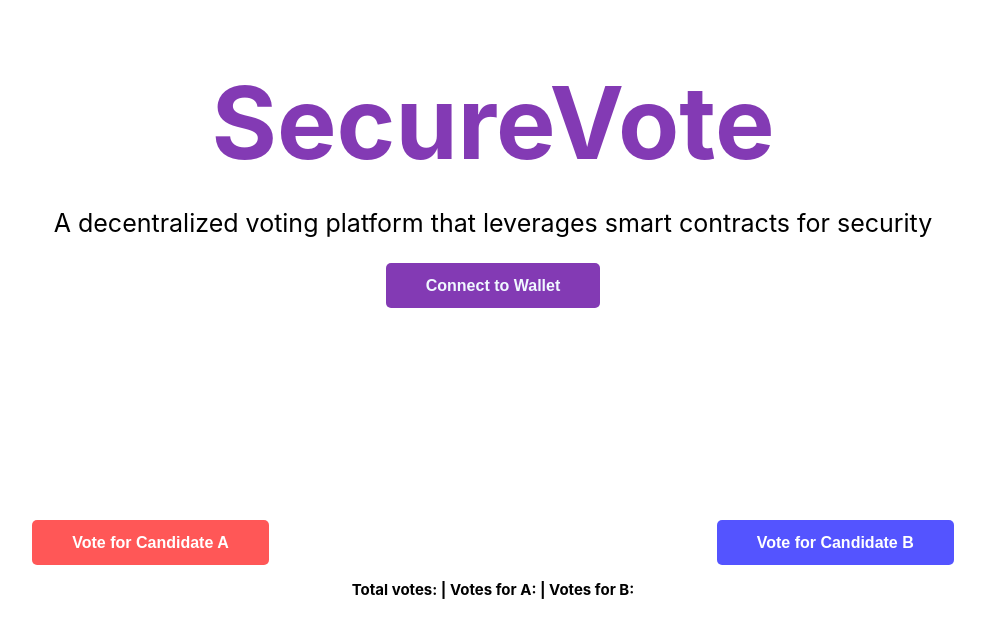
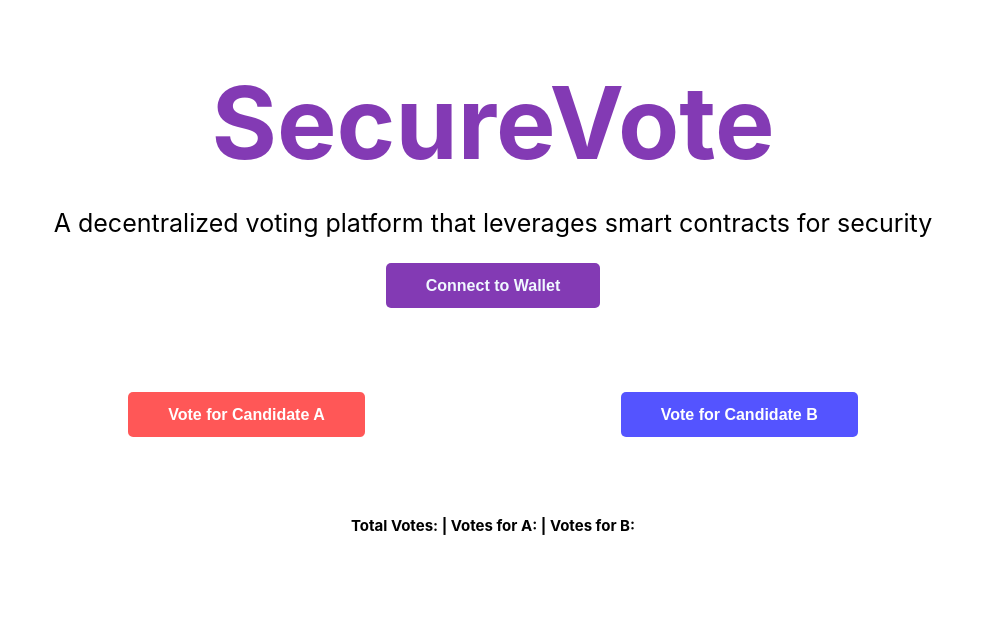
Before and after one commit to abhayratti/votingdapp-frontend, a React (Create React App) app: page / in a window 1280 px wide. Shown: the top 638 px of the page, without its empty margins (147-1132 px from the left). Built offline with nearby package versions, Linux system fonts and the light colour scheme.

Commit message:
bug fixes

```diff
--- a/src/App.js
+++ b/src/App.js
@@ -188,7 +188,7 @@ const App = () => {
               Vote for Candidate B
             </button>
             <div className="sub-sub-text">
-              <p>Total votes: {allVotes} | Votes for A: {currentVotesForA} | Votes for B: {currentVotesForB}</p>
+              <p>Total Votes: {allVotes} | Votes for A: {currentVotesForA} | Votes for B: {currentVotesForB}</p>
             </div>
           </div>
         </div>
--- a/src/styles/App.css
+++ b/src/styles/App.css
@@ -25,7 +25,6 @@
   cursor: pointer;
   font-size: 16px;
   font-weight: bold;
-  margin-top: 35px;
 }
 
 .vote-button-b {
@@ -40,8 +39,9 @@
   cursor: pointer;
   font-size: 16px;
   font-weight: bold;
-  margin-left: 35%;
-  margin-top: 15%;
+  margin-left: 20%;
+  margin-top: 5%;
+  margin-bottom: 5%;
 }
 
 .App {
```
